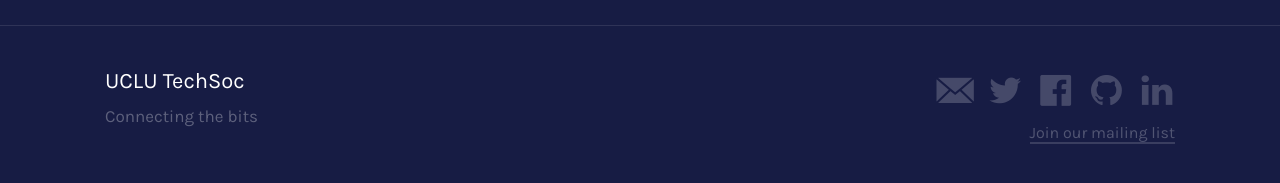
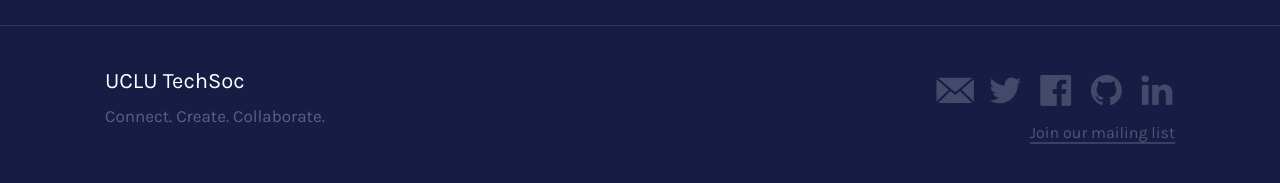
Before and after one commit to danielgavrilov/techsoc, a Jekyll site: the page built from index.html, in a window 1280 px wide and 900 px high, scrolled down 1997 px. Shown: the part 699-882 px from the top of the window. Built offline with Jekyll 4.4.1, drawn with Linux system fonts in a browser that asks for light colours; nearby versions of some CDN libraries; Markdown is read by kramdown in place of the engine named in the settings.

Commit message:
changed tagline back for professional purposes

```diff
--- a/_includes/footer.html
+++ b/_includes/footer.html
@@ -5,7 +5,7 @@
 
       <div class="col-sm-6">
         <p class="company">UCLU TechSoc</p>
-        <p class="copyright">Connecting the bits</p>
+        <p class="copyright">Connect. Create. Collaborate.</p>
       </div>
 
       <div class="col-sm-6">
```
